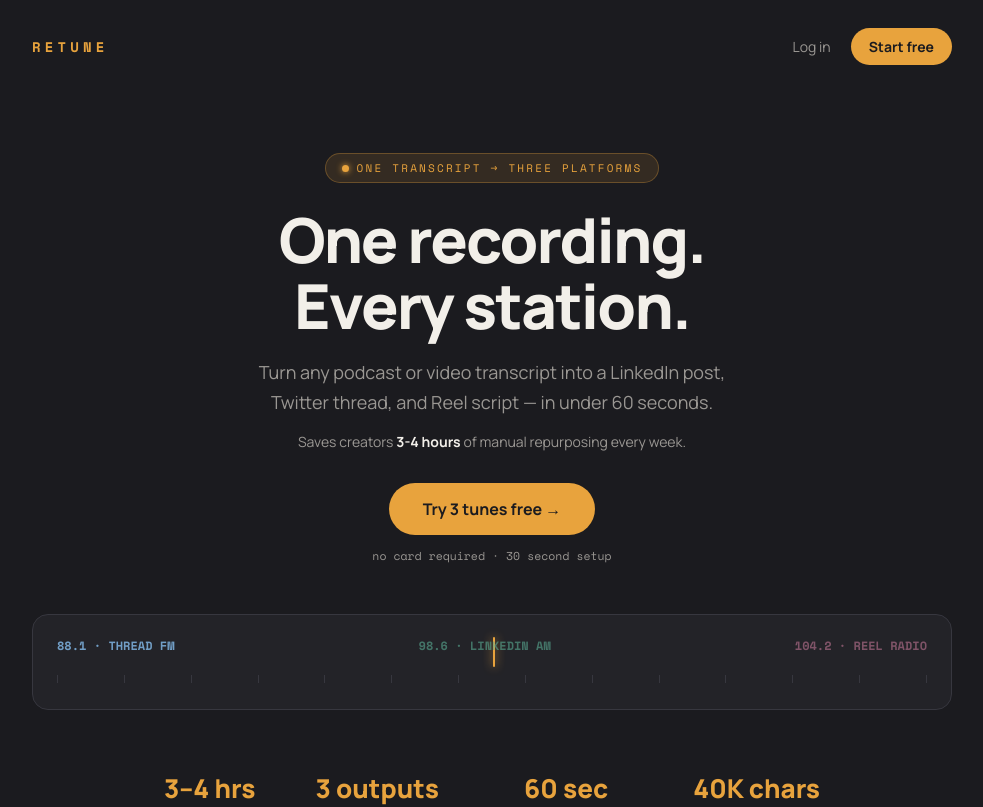
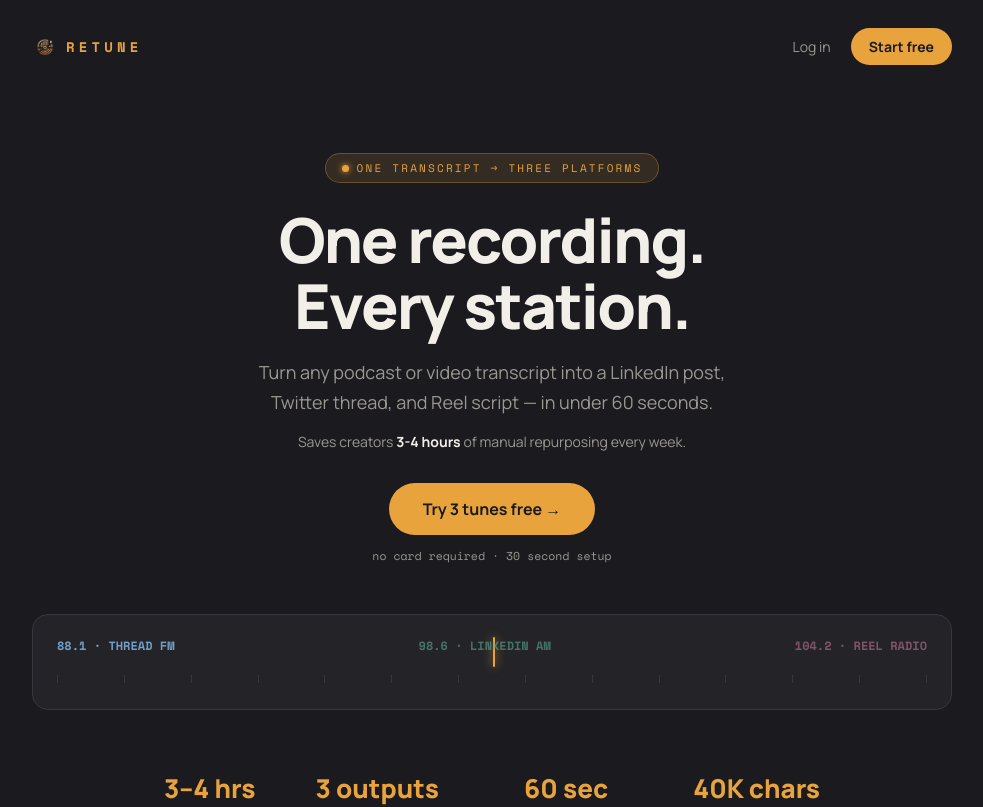
Before and after one commit to nileshvadiva/retune-app, a Next.js app: page / in a window 1280 px wide. Shown: the top 807 px of the page, without its empty margins (148-1131 px from the left). Built offline with nearby package versions, Linux system fonts and the light colour scheme; no server answers.

Commit message:
Add logo to header and favicon

```diff
--- a/app/page.tsx
+++ b/app/page.tsx
@@ -11,7 +11,10 @@
 
       {/* ── NAV ── */}
       <nav style={{ display: "flex", justifyContent: "space-between", alignItems: "center", padding: "28px 0" }}>
-        <div style={{ fontFamily: "var(--mono)", fontWeight: 700, fontSize: 14, letterSpacing: "0.3em", color: "var(--amber)" }}>RETUNE</div>
+        <div style={{ display: "flex", alignItems: "center", gap: 8 }}>
+  <img src="/logo.png" alt="Retune" style={{ width: 26, height: 26 }} />
+  <span style={{ fontFamily: "var(--mono)", fontWeight: 700, fontSize: 14, letterSpacing: "0.3em", color: "var(--amber)" }}>RETUNE</span>
+</div>
         <div style={{ display: "flex", gap: 20, alignItems: "center" }}>
           <a href="/login" style={{ color: "var(--ink-dim)", fontSize: 14, textDecoration: "none" }}>Log in</a>
           <a href="/signup" className="btn-amber" style={{ background: "var(--amber)", color: "#1b1b1f", padding: "9px 18px", borderRadius: 999, fontWeight: 700, fontSize: 14, textDecoration: "none" }}>
--- a/components/RetuneApp.tsx
+++ b/components/RetuneApp.tsx
@@ -172,7 +172,10 @@
 
       {/* Header / dial */}
       <header style={{ textAlign: "center", marginBottom: 44 }}>
-        <div style={{ fontFamily: "var(--mono)", fontWeight: 700, fontSize: 13, letterSpacing: "0.35em", color: "var(--amber)", marginBottom: 6 }}>RETUNE</div>
+        <div style={{ display: "flex", alignItems: "center", justifyContent: "center", gap: 8, marginBottom: 6 }}>
+  <img src="/logo.png" alt="Retune" style={{ width: 24, height: 24 }} />
+  <span style={{ fontFamily: "var(--mono)", fontWeight: 700, fontSize: 13, letterSpacing: "0.35em", color: "var(--amber)" }}>RETUNE</span>
+</div>
         <h1 style={{ fontSize: "clamp(30px, 6vw, 42px)", fontWeight: 800, margin: "0 0 8px", letterSpacing: "-0.02em" }}>One recording. Every station.</h1>
         <p style={{ color: "var(--ink-dim)", fontSize: 15, marginBottom: 28 }}>Paste a transcript, tune in, get platform-native posts back.</p>
 
```
Also changed, not shown: app/icon.png (added), public/logo.png (added).
